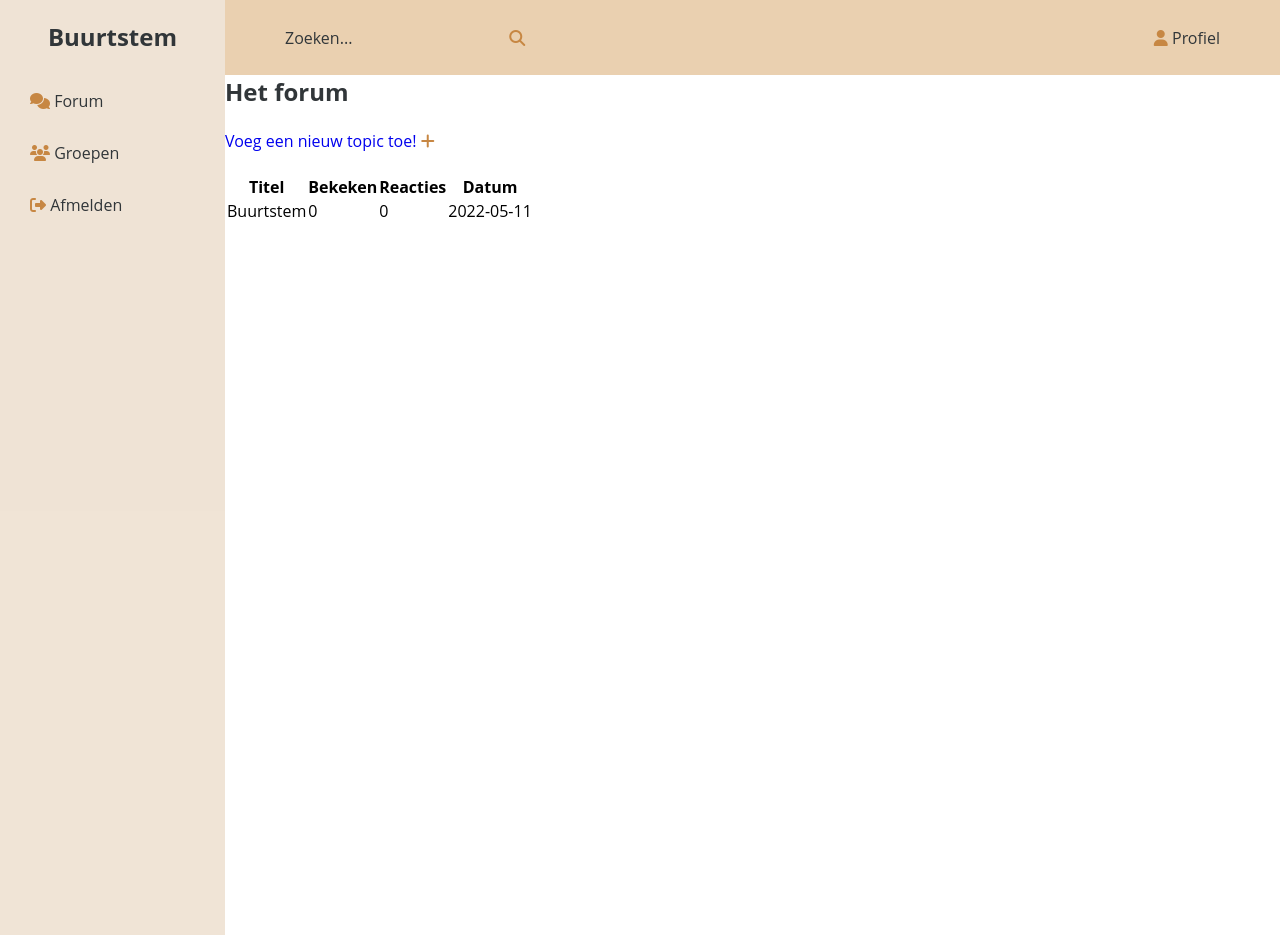
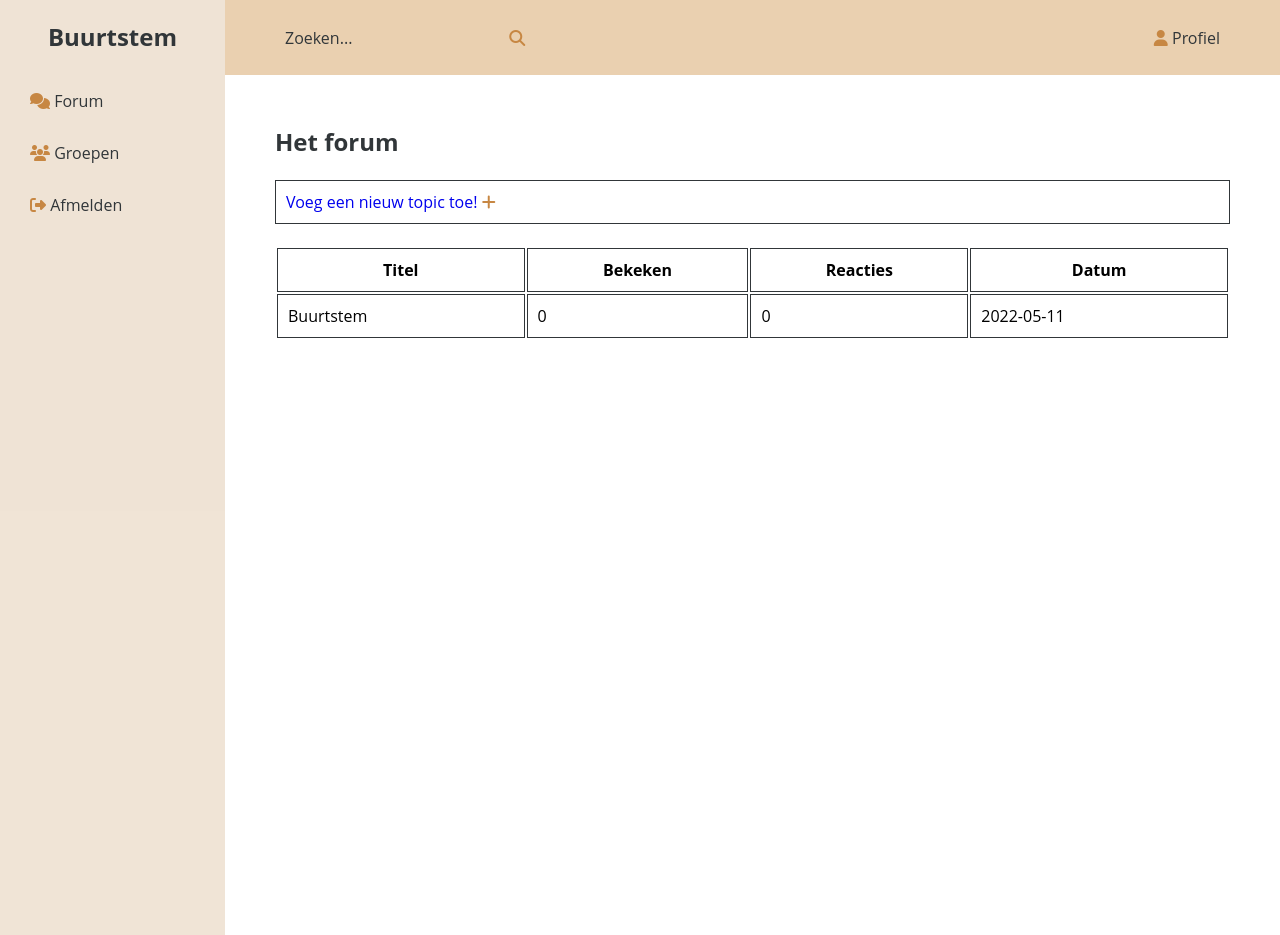
Before and after one commit to marianneneuts/buurtstem-webapplicatie, a PHP site: page /forum.php in a window 1280 px wide. Run offline with PHP 8.4, Linux system fonts and the light colour scheme; the visitor is signed in with stand-in values (Sample User, id 1); some libraries are stand-ins or nearby versions.

Commit message:
style: update the base css on the forum

```diff
--- a/css/forum.css
+++ b/css/forum.css
@@ -3,13 +3,41 @@
 }
 
 .content {
-    background:white;
+    background: white;
     position: fixed;
     width: calc(100% - 225px);
 	margin-left: 225px;
 	height: 100%;
+    padding: 50px 50px;
 }
 
 .content h2 {
     color: #313639;
 }
+
+.topic {
+    display: flex;
+}
+
+.topic a {
+    width: 100%;
+    padding: 10px;
+    border: 1px solid #313639;
+}
+
+.topic a:active {
+    color: #313639;
+}
+
+.topic a:visited {
+    color: #313639;
+}
+
+table {
+    width: 100%;
+}
+
+tr th, tr td {
+    padding: 10px;
+    border: 1px solid #313639;
+}
```
